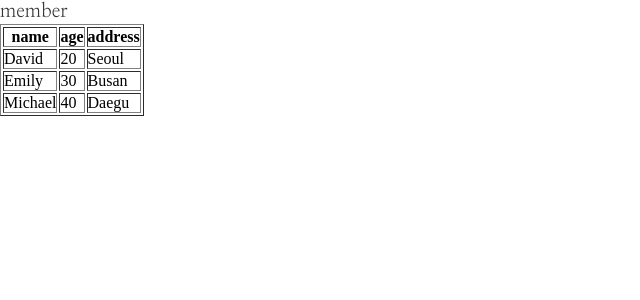
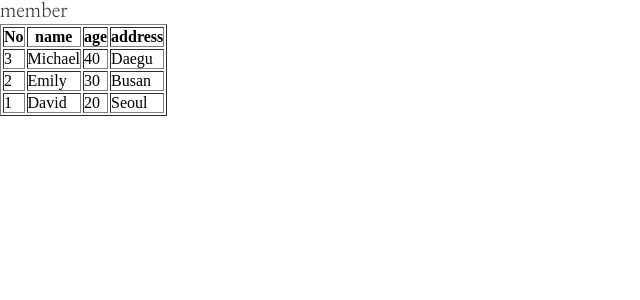
Before and after one commit to seohyon-cho/next13-atomic, a Next.js app: page /find-recipe/1 in a window 1280 px wide. Shown: the top 300 px of the page, without its empty margins (0-640 px from the left). Built offline with nearby package versions, Linux system fonts and the light colour scheme; no server answers.

Commit message:
table 컴포넌트 기능 확장 (+데이터 역순 출력)

```diff
--- a/components/atoms/table/Table.jsx
+++ b/components/atoms/table/Table.jsx
@@ -2,7 +2,10 @@ import clsx from 'clsx';
 import styles from './table.module.scss';
 import Text from '../text/Text';
 
-export default function Table({ data, title, className }) {
+export default function Table({ data, title, className, isCount = false, reverse = false }) {
+	console.log(data);
+	// data를 받을 때, 역순으로 바꾸더라도 불변성을 유지하면서 바꿔야 하므로, 역순 적용을 하려면 원본을 복사해서 reverse() 처리하거나, 적용을 안 할 거면 기존 데이터 그대로 복사해서 가져오기만 하면 됨.
+	data = reverse ? [...data].reverse() : [...data];
 	return (
 		<>
 			{title && (
@@ -14,6 +17,7 @@ export default function Table({ data, title, className }) {
 			<table className={clsx(styles.table, className)} border={1}>
 				<thead>
 					<tr>
+						{isCount && <th scope='column'>No</th>}
 						{Object.keys(data[0]).map((key) => (
 							<th key={key}>{key}</th>
 						))}
@@ -22,6 +26,7 @@ export default function Table({ data, title, className }) {
 				<tbody>
 					{data.map((el, idx) => (
 						<tr key={idx}>
+							{isCount && <td>{reverse ? data.length - idx : idx + 1}</td>}
 							{Object.values(el).map((val) => (
 								<td key={idx}>{val}</td>
 							))}
--- a/pages/find-recipe/[id].jsx
+++ b/pages/find-recipe/[id].jsx
@@ -29,7 +29,7 @@ export default function Detail() {
 
 	return (
 		<section>
-			<Table title={title} data={data} />
+			<Table title={title} data={data} isCount reverse />
 		</section>
 	);
 }
```
